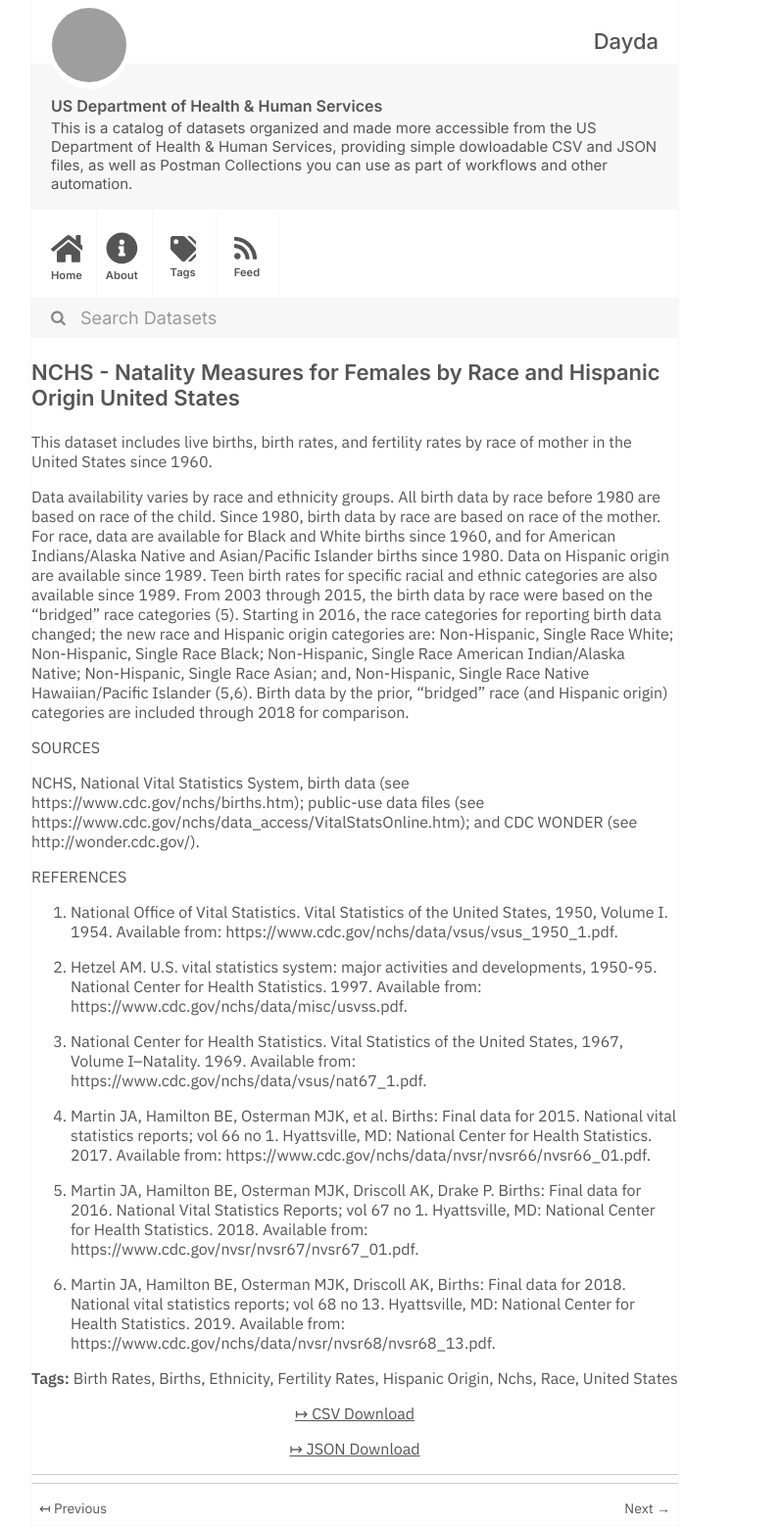
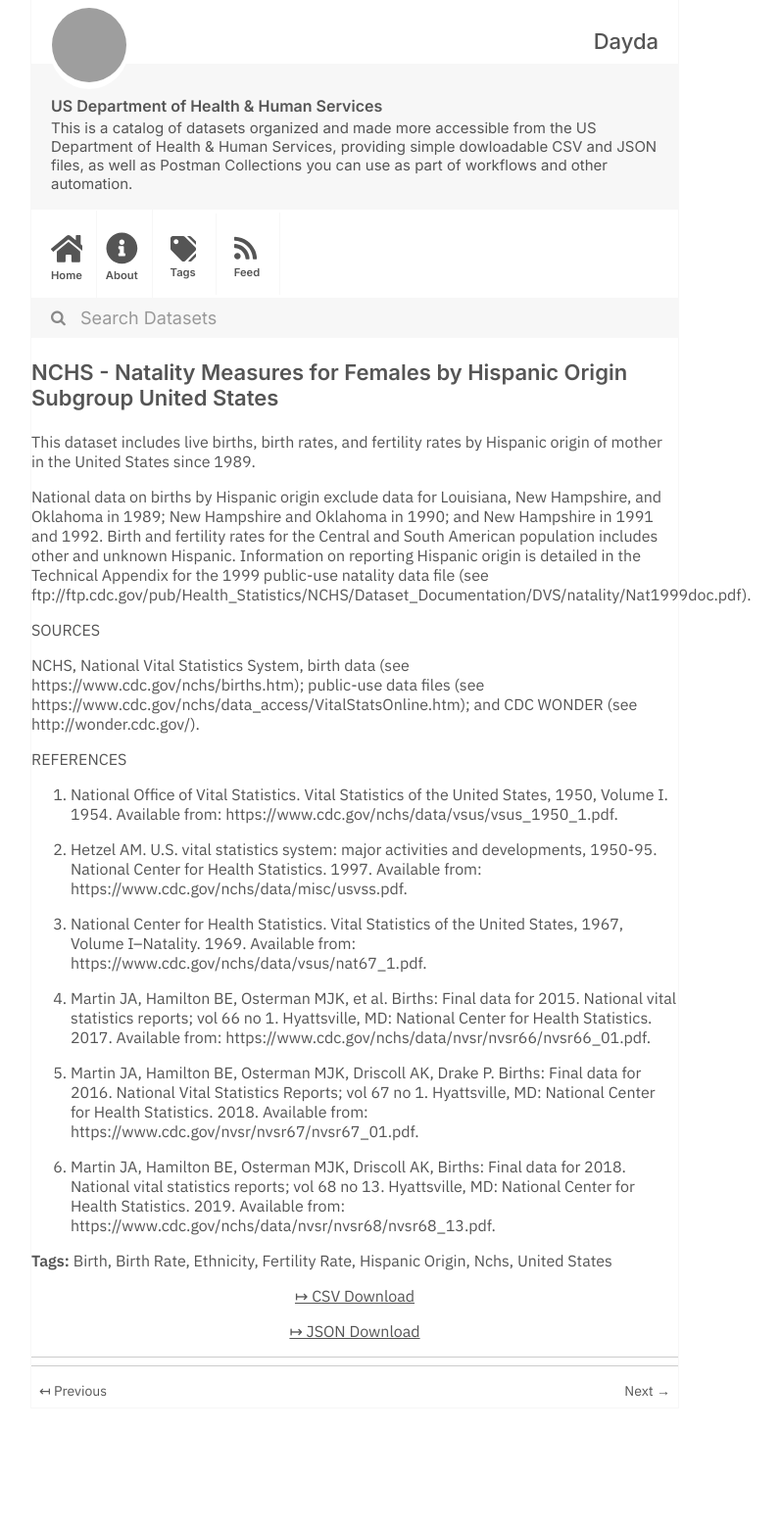
Before and after one commit to dayda-entities/us-department-of-health-and-human-services, a Jekyll site: the page built from _posts/2020-11-10-nchs-natality-measures-for-fem.md, in a window 1280 px wide. Shown: the whole page at 98% size, without its empty margins (278-1075 px from the left). Built offline with Jekyll 4.4.1, drawn with Linux system fonts in a browser that asks for light colours; after the commit the page ends 1438 px from its top, so only the background shows below that; grey boxes are pictures that could not be loaded.

Commit message:
Publish Data

```diff
--- a/_posts/2020-11-10-nchs-natality-measures-for-fem.md
+++ b/_posts/2020-11-10-nchs-natality-measures-for-fem.md
@@ -1,27 +1,26 @@
 ---
-title: NCHS - Natality Measures for Females by Race and Hispanic Origin United States
-created: '2020-11-10T16:18:14.329986'
-modified: '2021-04-25T14:57:06.163320'
+title: NCHS - Natality Measures for Females by Hispanic Origin Subgroup United States
+created: '2020-11-10T16:18:14.157736'
+modified: '2021-04-17T02:53:18.134086'
 state: active
 type: dataset
 tags:
-  - Birth Rates
-  - Births
+  - Birth
+  - Birth Rate
   - Ethnicity
-  - Fertility Rates
+  - Fertility Rate
   - Hispanic Origin
   - Nchs
-  - Race
   - United States
 groups: []
-csv_url: 'https://data.cdc.gov/api/views/89yk-m38d/rows.csv?accessType=DOWNLOAD'
-json_url: 'https://data.cdc.gov/api/views/89yk-m38d/rows.json?accessType=DOWNLOAD'
+csv_url: 'https://data.cdc.gov/api/views/s54h-bixi/rows.csv?accessType=DOWNLOAD'
+json_url: 'https://data.cdc.gov/api/views/s54h-bixi/rows.json?accessType=DOWNLOAD'
 layout: post
 
 ---
-This dataset includes live births, birth rates, and fertility rates by race of mother in the United States since 1960.
+This dataset includes live births, birth rates, and fertility rates by Hispanic origin of mother in the United States since 1989.
 
-Data availability varies by race and ethnicity groups. All birth data by race before 1980 are based on race of the child. Since 1980, birth data by race are based on race of the mother. For race, data are available for Black and White births since 1960, and for American Indians/Alaska Native and Asian/Pacific Islander births since 1980. Data on Hispanic origin are available since 1989. Teen birth rates for specific racial and ethnic categories are also available since 1989. From 2003 through 2015, the birth data by race were based on the “bridged” race categories (5). Starting in 2016, the race categories for reporting birth data changed; the new race and Hispanic origin categories are: Non-Hispanic, Single Race White; Non-Hispanic, Single Race Black; Non-Hispanic, Single Race American Indian/Alaska Native; Non-Hispanic, Single Race Asian; and, Non-Hispanic, Single Race Native Hawaiian/Pacific Islander (5,6). Birth data by the prior, “bridged” race (and Hispanic origin) categories are included through 2018 for comparison.
+National data on births by Hispanic origin exclude data for Louisiana, New Hampshire, and Oklahoma in 1989; New Hampshire and Oklahoma in 1990; and New Hampshire in 1991 and 1992. Birth and fertility rates for the Central and South American population includes other and unknown Hispanic. Information on reporting Hispanic origin is detailed in the Technical Appendix for the 1999 public-use natality data file (see ftp://ftp.cdc.gov/pub/Health_Statistics/NCHS/Dataset_Documentation/DVS/natality/Nat1999doc.pdf).
 
 SOURCES
 
```
